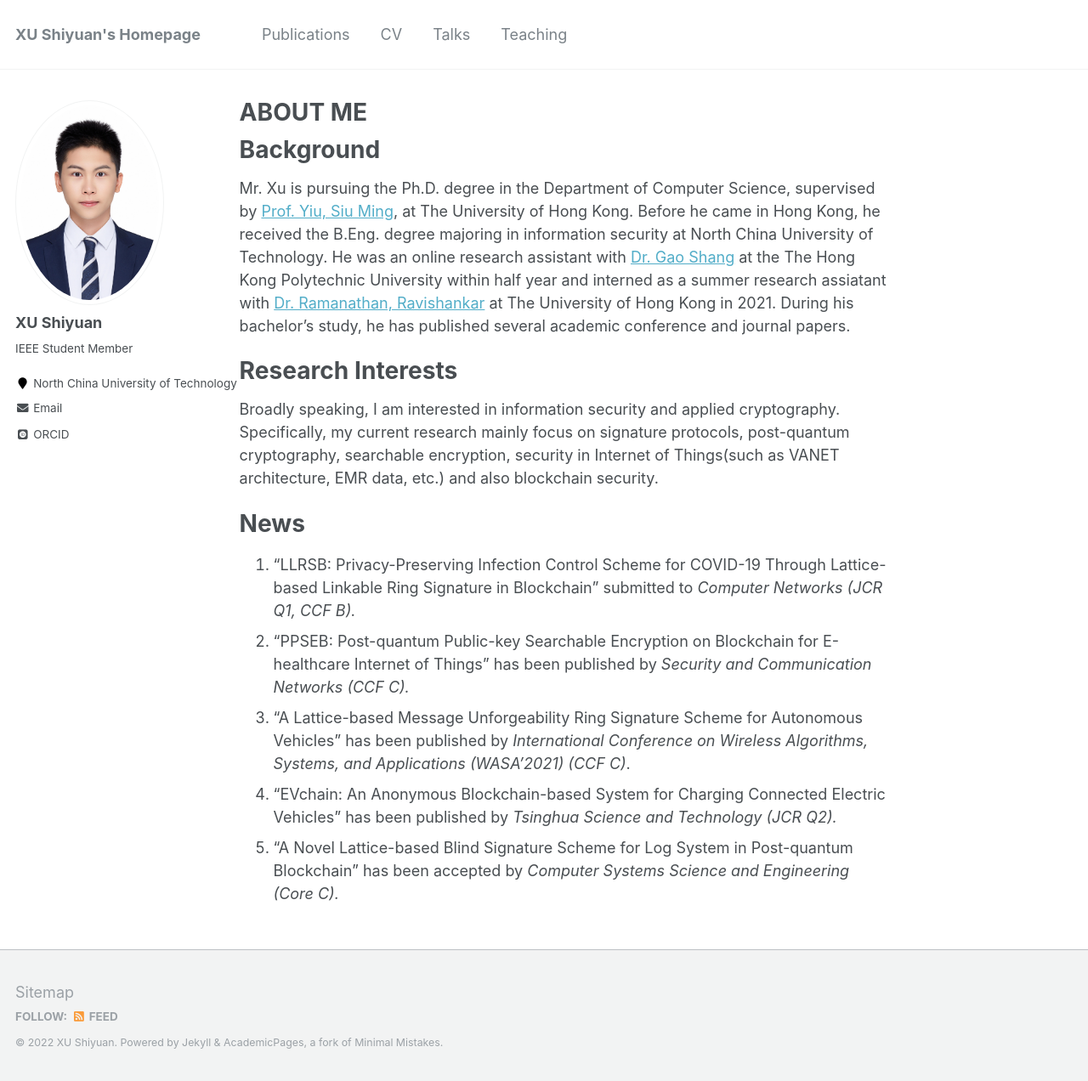
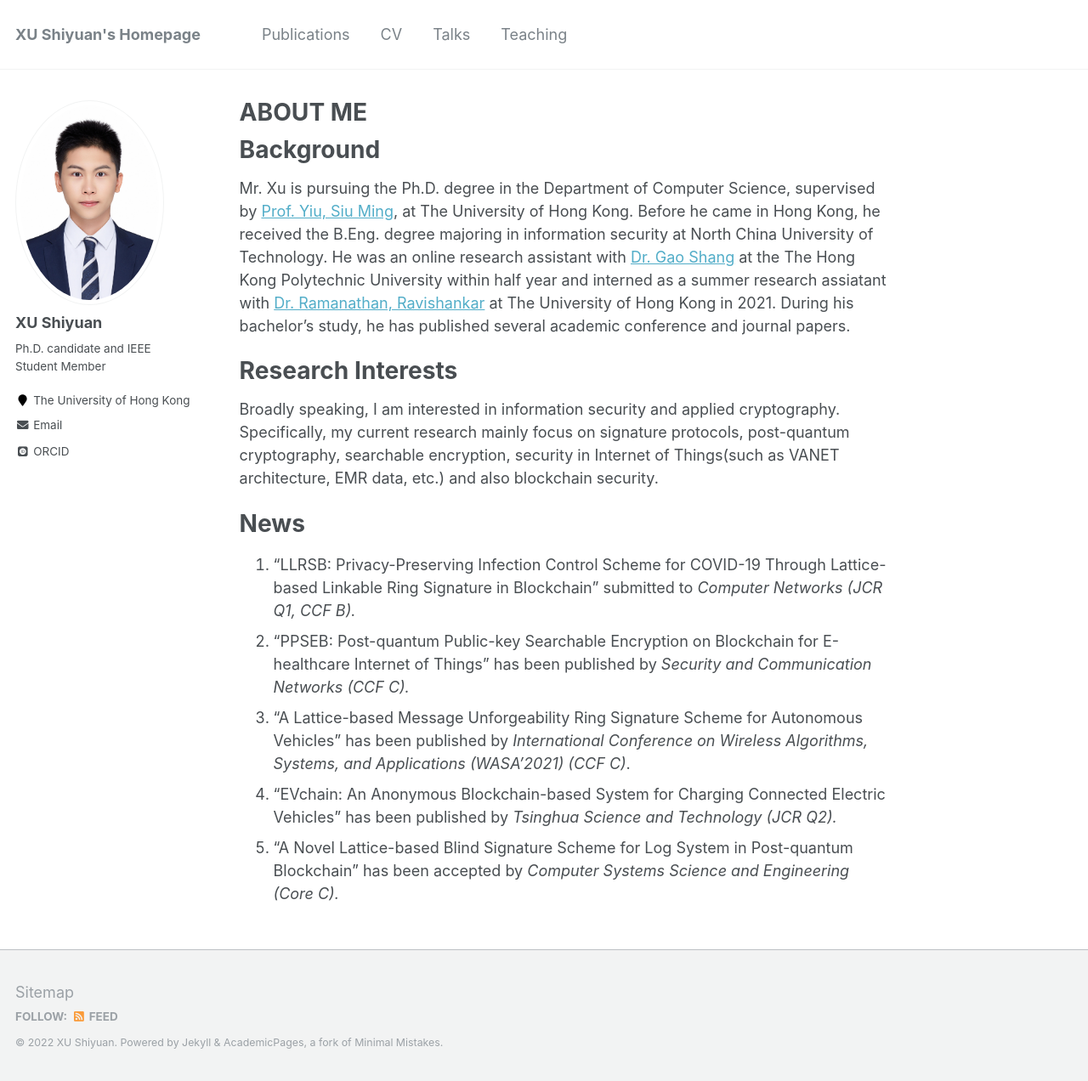
Before and after one commit to shiyuanjack/shiyuanjack.github.io, a Jekyll site: the page built from _pages/about.md, in a window 1280 px wide and 1272 px high. Shown: the whole window at 85% size. Built offline with Jekyll 4.4.1, drawn with Linux system fonts in a browser that asks for light colours; some web fonts are replaced.

Commit message:
Update _config.yml

```diff
--- a/_config.yml
+++ b/_config.yml
@@ -82,12 +82,12 @@ analytics:
 author:
   name             : "XU Shiyuan"
   avatar           : "profile.png"
-  bio              : "IEEE Student Member"
-  location         : "North China University of Technology"
+  bio              : "Ph.D. candidate and IEEE Student Member"
+  location         : "The University of Hong Kong"
   employer         :
   #pubmed           : "https://www.ncbi.nlm.nih.gov/pubmed/?term=john+snow"
 #googlescholar    : "http://yourfullgooglescholarurl.com"
-  email            : "18151010714@mail.ncut.edu.cn"
+  email            : "13501199447@163.com"
   researchgate     :  # example: "https://www.researchgate.net/profile/yourprofile"
   uri              :
   bitbucket        :
```
